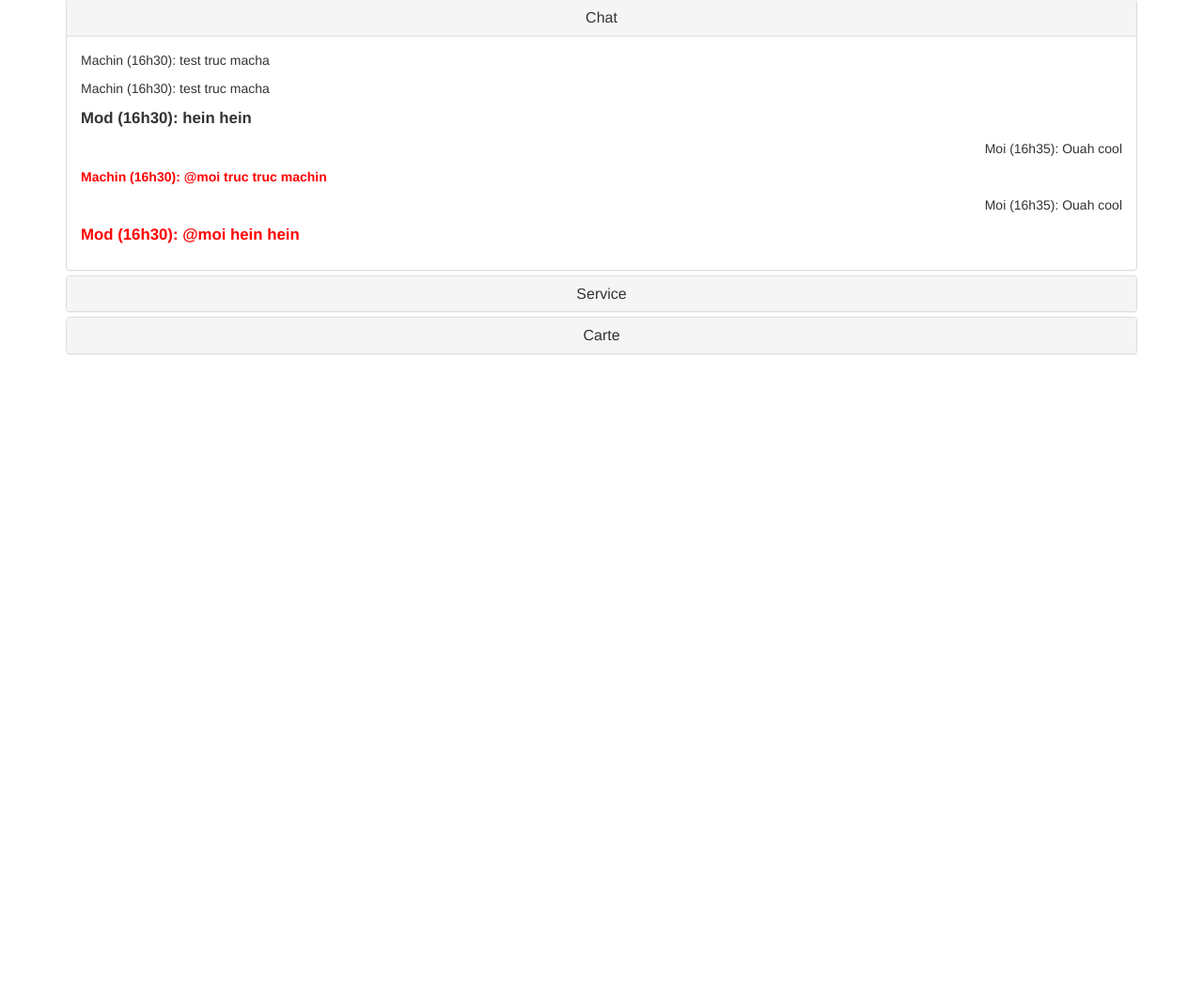
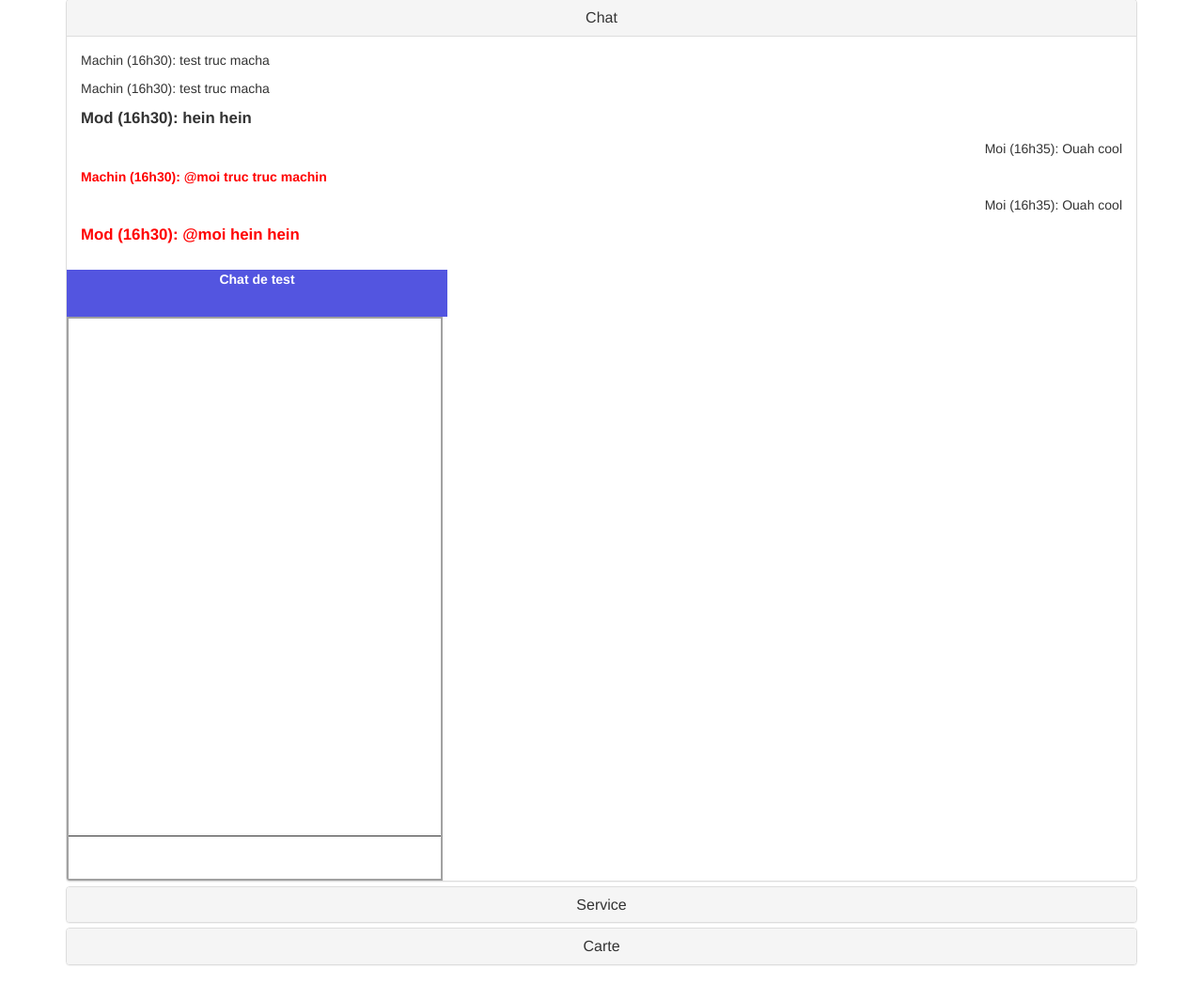
Before and after one commit to malerv/gardakan, a Django app: page /event.html in a window 1280 px wide. Shown: the part 170-1217 px from the top of the page at 94% size. Before the commit the page ends 547 px from the top, so only its background shows below. Run offline with Django 3.2, Linux system fonts and the light colour scheme; some libraries are stand-ins or nearby versions.

Commit message:
debut integration du chat

```diff
--- a/linkUs/static/linkus.css
+++ b/linkUs/static/linkus.css
@@ -30,3 +30,84 @@
     font-size : 120%;
     font-weight : bold;
 }
+
+.globalChatDiv
+{
+    border:0px;
+    margin:0px;
+    padding:0px;
+    width:405px;
+}
+
+.chatHeaderDiv
+{
+    width:100%; /*Same as #chatinput.width*/
+    height:50px;
+    border:0px;
+    padding:0px;
+    margin:0px;
+    background-color:#5355E0;
+    color:#FFFFFF;
+    text-align:center;
+}
+
+.chatdiv
+{
+    overflow-y:scroll;
+    height: 600px;
+    width: 400px; /*Same as #chatinput*/
+    border: 2px solid #a1a1a1;
+    margin: 0px;
+}
+
+.messagesContainer
+{
+    height: 550px;
+    width: 100%;
+    border: 0px;
+    padding: 0px;
+    margin: 0px;
+}
+
+.chatmessage
+{
+    white-space: pre-wrap;
+    min-height:50px;
+    height: auto;
+    width: 100%;
+    border-bottom: 2px solid;
+}
+
+.chatinputdiv
+{
+    height: 46px;
+    width: 400px; /*Same as #chatdiv*/
+    border-top: 1px solid;
+    float: left;
+}
+
+.chatTA
+{
+    height: 100%;
+    width: 295px; /*chatinputdiv.width - 5 - sendbtn.width*/
+    border: 0px;
+    margin: 0px;
+    padding: 0px;
+    resize: none;
+}
+.sendbtndiv
+{
+    height:100%;
+    width: 100px;
+    border: 0px;
+    padding: 0px;
+    margin: 0px;
+}
+
+.sendbtn
+{
+    width:100%;
+    height:100%;
+    padding:0px;
+    margin:0px;
+}
--- a/linkUs/templates/base.html
+++ b/linkUs/templates/base.html
@@ -7,7 +7,7 @@
     <meta name="viewport" content="width=device-width, initial-scale=1">
     <meta name="description" content="">
     <meta name="author" content="Kevin Albert">
-    <link rel="shortcut icon" href="{% static "assets/Medicalwp-Medical-Microscope.ico" %}">
+    <!-- <link rel="shortcut icon" href="{% static "assets/Medicalwp-Medical-Microscope.ico" %}">-->
 
     <title>{% block title %}LinkUs{% endblock title %}</title>
 
@@ -16,7 +16,7 @@
 
     <!-- Custom styles for this template -->
     <link href="{% static "linkus.css"%}" rel="stylesheet">
-
+    {% block extra_head %}{% endblock extra_head %}
   </head>
 
   <body>
@@ -46,7 +46,7 @@
                 <li><a href="{% url "event"%}">Evenement 2</a></li>
               </ul>
             </li>
-            <li><a href="{%url "event_list"%}" {% block mEvtsList%}{% endblock %}>List des evenements</a></li>
+            <li class = {% block mEvtsList%}{% endblock %}><a href="{%url "event_list"%}" >List des evenements</a></li>
           </ul>
           <ul class="nav navbar-nav navbar-right">
             <li class="dropdown {% block mMenu%}{% endblock %}">
--- a/linkUs/templates/event.html
+++ b/linkUs/templates/event.html
@@ -1,5 +1,17 @@
 
 {% extends "base.html" %}
+{% load staticfiles %}
+{% block extra_head%}
+    <meta charset="utf-8">
+    <script language="javascript" type="text/javascript" src="{% static "chat_client.js" %}" ></script>
+
+    <form id="inputMessageForm" action="input_chat_message.html" method="post" target="blankIframe">
+        <input type="hidden" id="userName" value="Anon"></input>
+        <input type="hidden" id="chatid" value="test"></input>
+        <input type="hidden" id="textToSend"></input>
+        <input type="hidden" id="currentTime"></input>
+    </form>
+{% endblock extra_head%}
 
 {% block mEvts%}active{% endblock %}
 {% block content%}
@@ -41,6 +53,27 @@
         <p class="right"> Moi    (16h35): Ouah cool</p>
         <p class="left mod toMe"> Mod (16h30): @moi hein hein</p>
       </div>
+      <div class="globalChatDiv">
+        <div class="chatHeaderDiv">
+            <strong><span>Chat de test</span></strong>
+        </div>
+
+        <div class="chatdiv">
+            <div class="messagesContainer" id="chatMessagesdiv_1">
+                <!-- HTML of messages goes in that div -->
+            </div>
+
+            <div class="chatinputdiv">
+                <textarea id="chatinputTA" class="chatTA"
+                onkeyup="if(event.keyCode==13 && !event.shiftKey){ enterMessage('chatinputTA');}"></textarea>
+
+                <div class="sendbtndiv">
+                    <button class="sendbtn"  onclick="enterMessage('chatinputTA');">Envoyer</button>
+                </div>
+            </div>
+        </div>
+    </div>
+    <iframe id="blankIframe" height="0" width="0" style="display:none;" tabindex="-1"></iframe>
     </div>
   </div>
   <div class="panel panel-default">
--- a/linkUs/templates/eventList.html
+++ b/linkUs/templates/eventList.html
@@ -1,6 +1,6 @@
 {% extends "base.html" %}
 
-
+ {% block mEvtsList%}active{% endblock %}
     {% block content%}
     <h1>Liste des evenements</h1>
     <div class="left">
@@ -82,4 +82,4 @@
         <span>User1 : User2 : User3</span>
     </div>
     </div>
-    {% endblock %}
+ {% endblock %}
```
